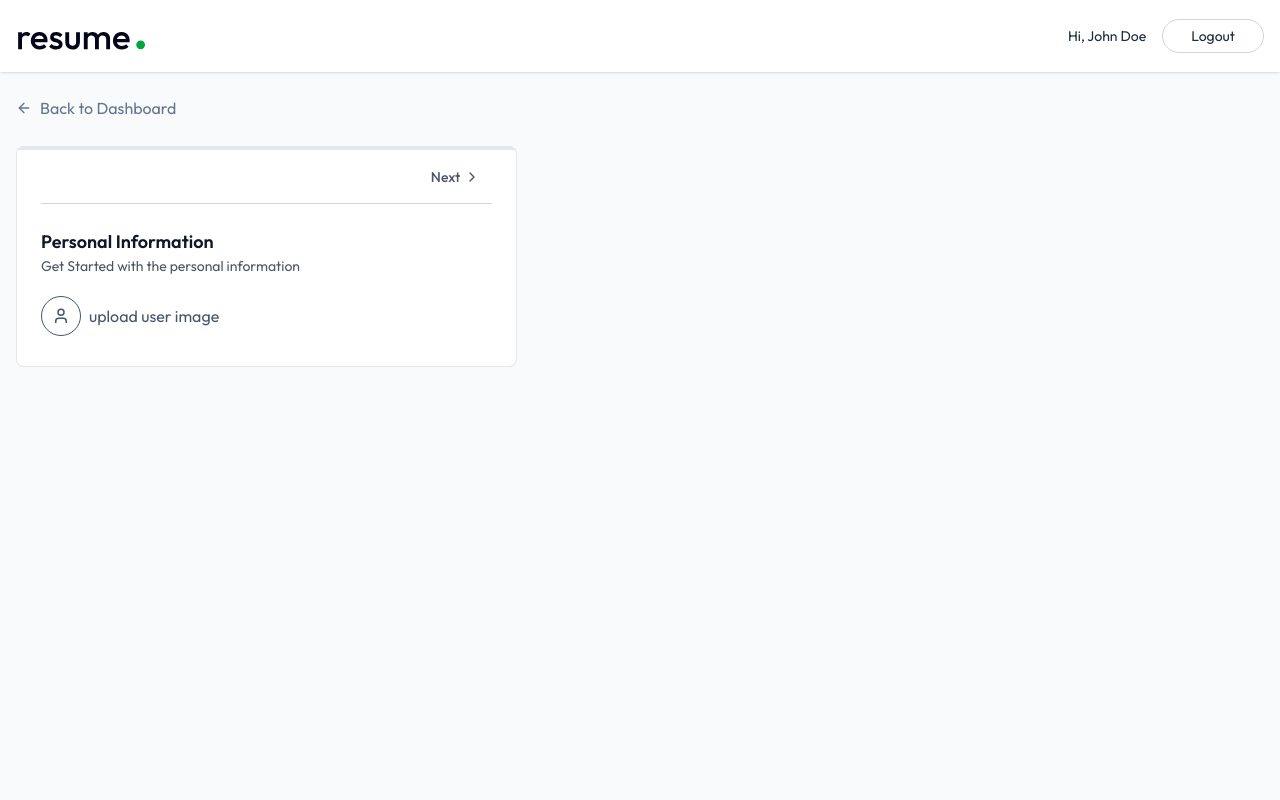
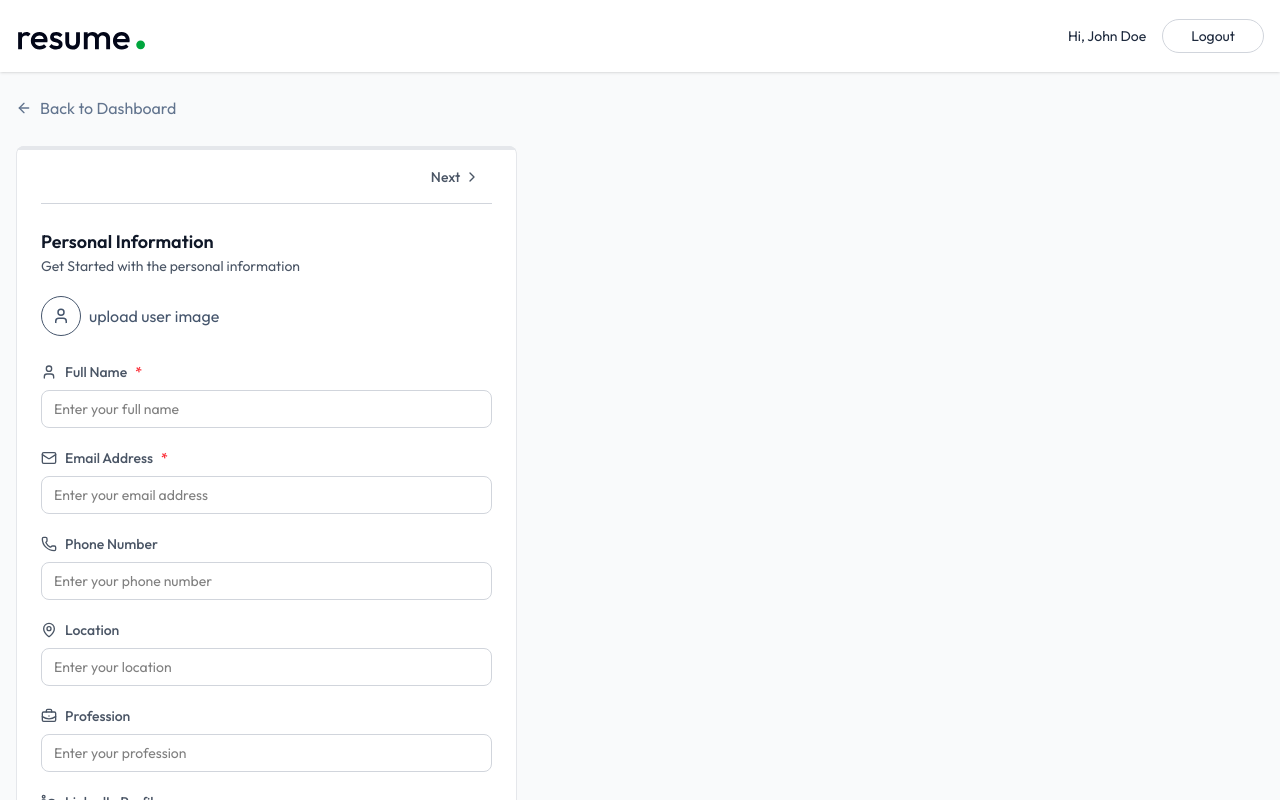
Before and after one commit to trnahnh/Resume-Hippocrates, a React (Vite) app in the folder client/: page /app/builder/1 in a window 1280 px wide. Shown: the top 800 px of the page. Built offline with nearby package versions, Linux system fonts and the light colour scheme; the HTML template or start-up script is replaced by a standard one.

Commit message:
Personal Info Form

```diff
--- a/client/src/components/PersonalInfoForm.jsx
+++ b/client/src/components/PersonalInfoForm.jsx
@@ -1,4 +1,4 @@
-import { User } from 'lucide-react'
+import { BriefcaseBusiness, Globe, Linkedin, Mail, MapPin, Phone, User } from 'lucide-react'
 import React from 'react'
 
 const PersonalInfoForm = ({data, onChange, removeBackground, setRemoveBackground}) => {
@@ -6,6 +6,16 @@
     const handleChange = (field, value) => {
         onChange({...data, [field] : value})
     }
+
+    const fields = [
+        {key: "full-name", label: "Full Name", icon: User, type: "text", required: true},
+        {key: "email", label: "Email Address", icon: Mail, type: "email", required: true},
+        {key: "phone", label: "Phone Number", icon: Phone, type: "tel"},
+        {key: "location", label: "Location", icon: MapPin, type: "text"},
+        {key: "profession", label: "Profession", icon: BriefcaseBusiness, type: "text"},
+        {key: "linkedin", label: "LinkedIn Profile", icon: Linkedin, type: "url"},
+        {key: "website", label: "Personal Website", icon: Globe, type: "url"},
+    ]
 
   return (
     <div>
@@ -34,6 +44,20 @@
                 </div>
             )}
         </div>
+
+    {fields.map((field) => {
+        const Icon = field.icon;
+        return (
+            <div key={field.key} className='space-y-1 mt-5'>
+                <label className='flex items-center gap-2 text-sm font-medium text-gray-600'>
+                    <Icon className='size-4'/>
+                    {field.label}
+                    {field.required && <span className='text-red-500'>*</span>}
+                </label>
+                <input type={field.type} value={data[field.key] || ""} onChange={(e) => handleChange(field.key, e.target.value)} className='mt-1 w-full px-3 py-2 border border-gray-300 rounded-lg focus:ring focus:ring-blue-500 focus:border-blue-500 outline-none transition-colors text-sm' placeholder={`Enter your ${field.label.toLowerCase()}`} required={field.required}/>
+            </div>
+        )
+    })}
     </div>
   )
 }
```
